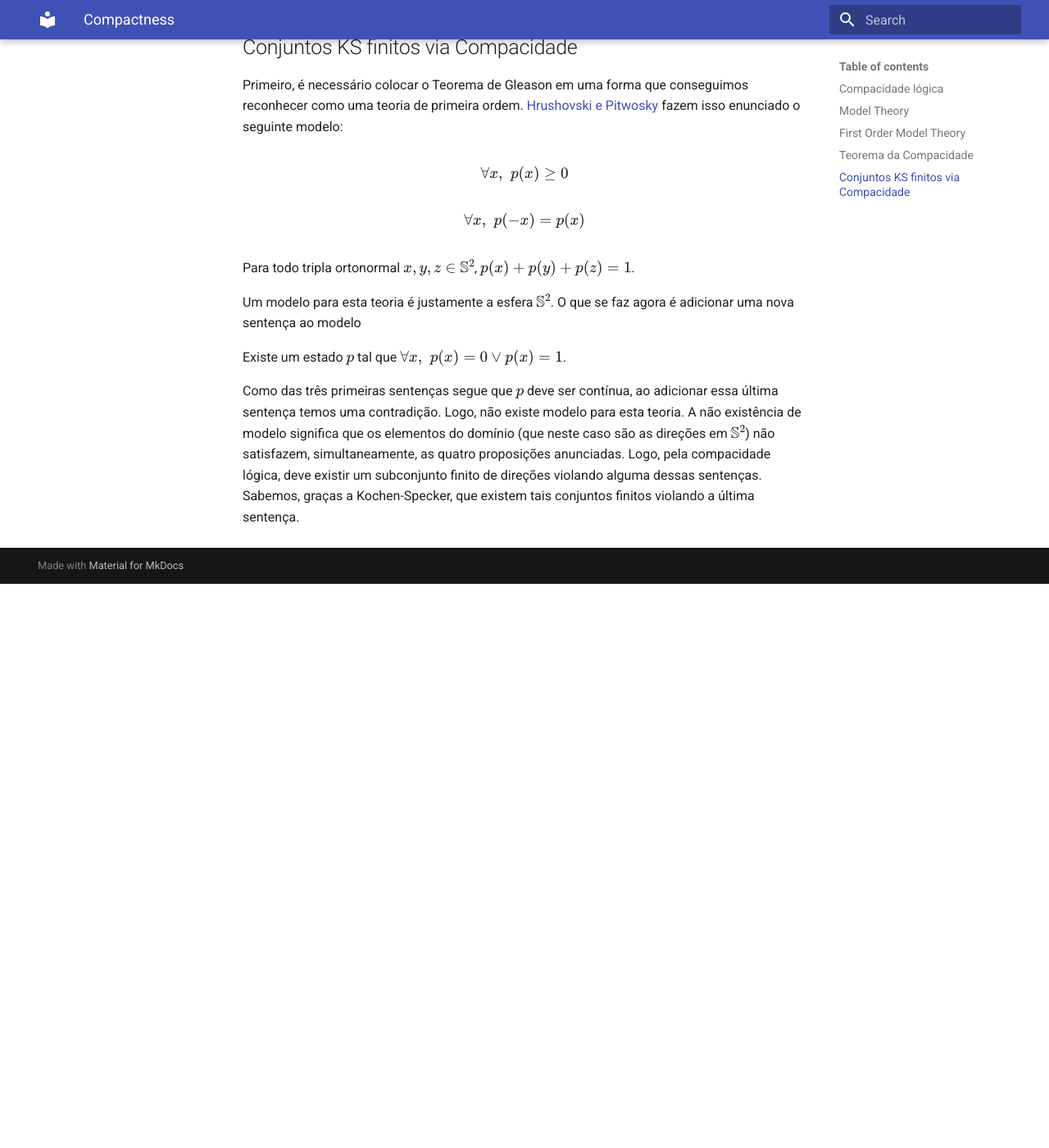
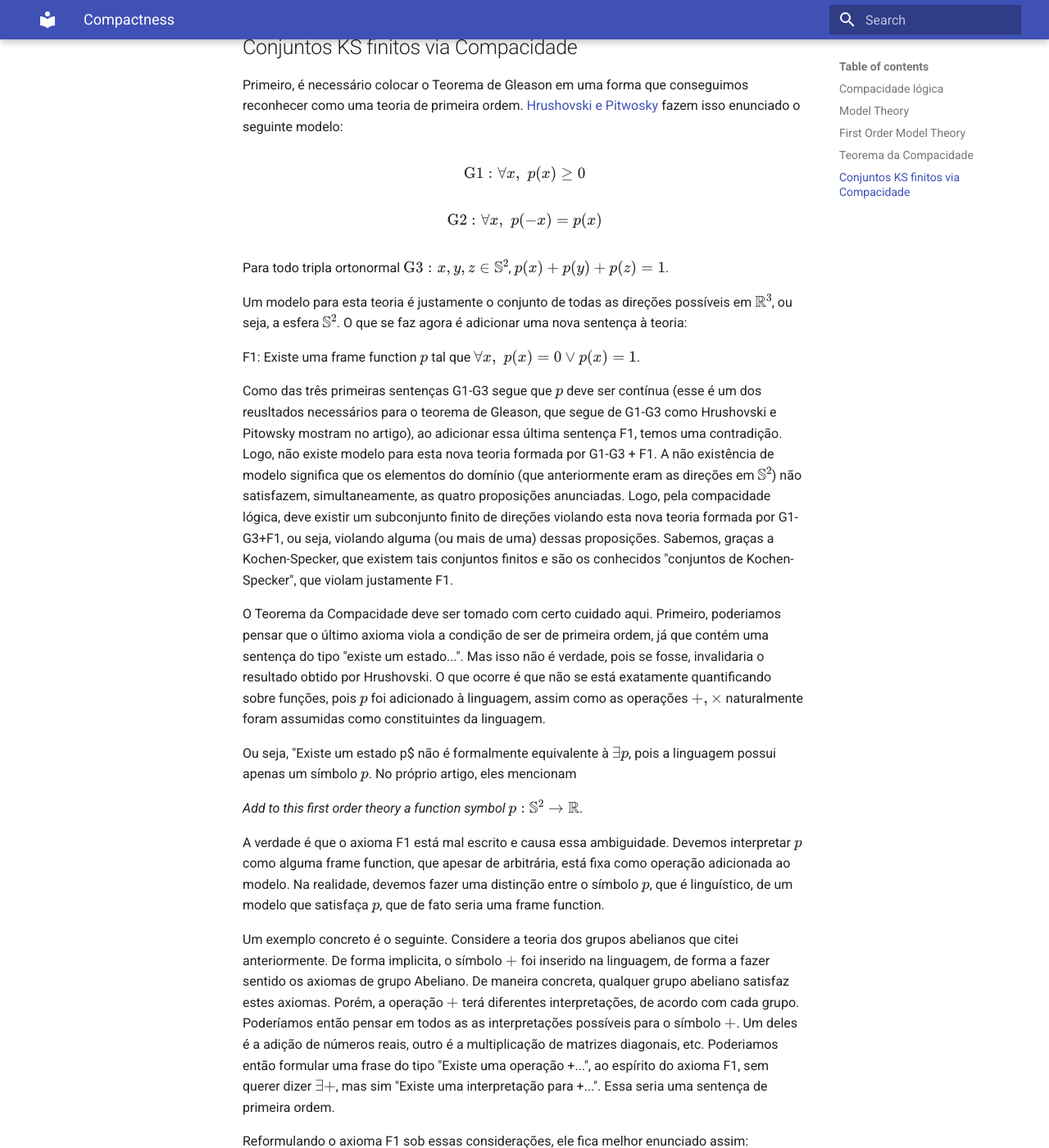
Before and after one commit to ruffolo14/LocalStates, an MkDocs documentation site: the page built from docs/compactness.md, in a window 1280 px wide and 1400 px high, scrolled down 2615 px. Shown: the whole window at 82% size. Built offline with MkDocs 1.6.1 and Material for MkDocs 9.7.7, drawn with Linux system fonts in a browser that asks for light colours; before the commit the page ends 3327 px from its top, so only the background shows below that; some of the changed text lies outside the part shown.

Commit message:
Update compactness.md

```diff
--- a/docs/compactness.md
+++ b/docs/compactness.md
@@ -55,17 +55,33 @@ Esse Teorema é muito forte. Não faço ideia e não tenho fôlego intelectual p
 Primeiro, é necessário colocar o Teorema de Gleason em uma forma que conseguimos reconhecer como uma teoria de primeira ordem. [Hrushovski e Pitwosky](hrushovski2004generalizations) fazem isso enunciado o seguinte modelo:
 
 $$
-\forall x, \,\, p(x) \geq 0
+\mathrm{G1:}\,\, \forall x, \,\, p(x) \geq 0
 $$
 
 $$
-\forall x, \,\, p(-x) = p(x)
+\mathrm{G2:}\,\,\forall x, \,\, p(-x) = p(x)
 $$
 
-Para todo tripla ortonormal $x,y,z \in \mathbb{S}^2$, $p(x)+p(y)+p(z)=1$.
+Para todo tripla ortonormal $\mathrm{G3:}\,\, x,y,z \in \mathbb{S}^2$, $p(x)+p(y)+p(z)=1$.
 
-Um modelo para esta teoria é justamente a esfera $\mathbb{S}^2$. O que se faz agora é adicionar uma nova sentença ao modelo
+Um modelo para esta teoria é justamente o conjunto de todas as direções possíveis em $\mathbb{R}^3$, ou seja, a esfera $\mathbb{S}^2$. O que se faz agora é adicionar uma nova sentença à teoria:
 
-Existe um estado $p$ tal que $\forall x, \,\, p(x)=0 \lor p(x)=1$.
+F1: Existe uma frame function $p$ tal que $\forall x, \,\, p(x)=0 \lor p(x)=1$.
 
-Como das três primeiras sentenças segue que $p$ deve ser contínua, ao adicionar essa última sentença temos uma contradição. Logo, não existe modelo para esta teoria. A não existência de modelo significa que os elementos do domínio (que neste caso são as direções em $\mathbb{S}^2$) não satisfazem, simultaneamente, as quatro proposições anunciadas. Logo, pela compacidade lógica, deve existir um subconjunto finito de direções violando alguma dessas sentenças. Sabemos, graças a Kochen-Specker, que existem tais conjuntos finitos violando a última sentença.
+Como das três primeiras sentenças G1-G3 segue que $p$ deve ser contínua (esse é um dos reusltados necessários para o teorema de Gleason, que segue de G1-G3 como Hrushovski e Pitowsky mostram no artigo), ao adicionar essa última sentença F1, temos uma contradição. Logo, não existe modelo para esta nova teoria formada por G1-G3 + F1. A não existência de modelo significa que os elementos do domínio (que anteriormente eram as direções em $\mathbb{S}^2$) não satisfazem, simultaneamente, as quatro proposições anunciadas. Logo, pela compacidade lógica, deve existir um subconjunto finito de direções violando esta nova teoria formada por G1-G3+F1, ou seja, violando alguma (ou mais de uma) dessas proposições. Sabemos, graças a Kochen-Specker, que existem tais conjuntos finitos e são os conhecidos "conjuntos de Kochen-Specker", que violam justamente F1.
+
+O Teorema da Compacidade deve ser tomado com certo cuidado aqui. Primeiro, poderiamos pensar que o último axioma viola a condição de ser de primeira ordem, já que contém uma sentença do tipo "existe um estado...". Mas isso não é verdade, pois se fosse, invalidaria o resultado obtido por Hrushovski. O que ocorre é que não se está exatamente quantificando sobre funções, pois $p$ foi adicionado à linguagem, assim como as operações $+,\times$ naturalmente foram assumidas como constituintes da linguagem.
+
+Ou seja, "Existe um estado p$ não é formalmente equivalente à $\exists p$, pois a linguagem possui apenas um símbolo $p$. No próprio artigo, eles mencionam
+
+*Add to this first order theory a function symbol* $p:\mathbb{S}^2 \rightarrow \mathbb{R}$.
+
+A verdade é que o axioma F1 está mal escrito e causa essa ambiguidade. Devemos interpretar $p$ como alguma frame function, que apesar de arbitrária, está fixa como operação adicionada ao modelo. Na realidade, devemos fazer uma distinção entre o símbolo $p$, que é linguístico, de um modelo que satisfaça $p$, que de fato seria uma frame function.
+
+Um exemplo concreto é o seguinte. Considere a teoria dos grupos abelianos que citei anteriormente. De forma implicita, o símbolo $+$ foi inserido na linguagem, de forma a fazer sentido os axiomas de grupo Abeliano. De maneira concreta, qualquer grupo abeliano satisfaz estes axiomas. Porém, a operação $+$ terá diferentes interpretações, de acordo com cada grupo. Poderíamos então pensar em todos as as interpretações possíveis para o símbolo $+$. Um deles é a adição de números reais, outro é a multiplicação de matrizes diagonais, etc. Poderiamos então formular uma frase do tipo "Existe uma operação +...", ao espírito do axioma F1, sem querer dizer $\exists +$, mas sim "Existe uma interpretação para +...". Essa seria uma sentença de primeira ordem.
+
+Reformulando o axioma F1 sob essas considerações, ele fica melhor enunciado assim:
+
+F1: Existe uma interpretação para a frame function $p$ tal que $\forall x, \,\, p(x)=0 \lor p(x)=1.$
+
+Essa é a prova não-construtiva de que conjuntos KS devem existir, a partir do teorema de Gleason.
```
